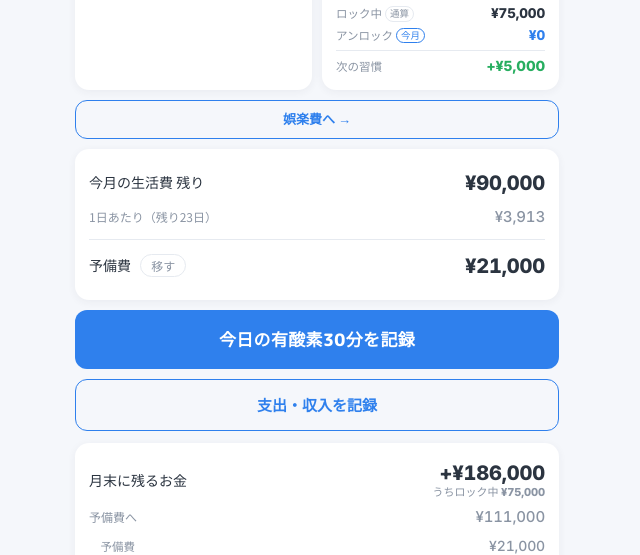
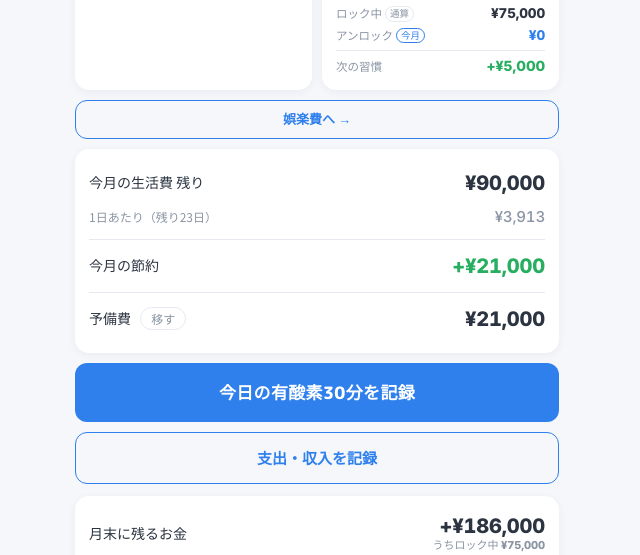
Before and after one commit to mshrmnj/asobilock, a plain HTML site: page index.html in a window 1280 px wide. Shown: the part 183-738 px from the top of the page, without its empty margins (323-963 px from the left). Drawn offline with Linux system fonts and the light colour scheme; a web font is replaced by a local one.

Commit message:
Add files via upload

```diff
--- a/index.html
+++ b/index.html
@@ -794,6 +794,7 @@ button,a,label,input,select,textarea,.c,.wrow{touch-action:manipulation}
   <div class="card rows">
     <div class="r"><span>今月の生活費 残り</span><b class="num" id="monthLife">¥0</b></div>
     <div class="r sub"><span id="monthLifeSub">1日あたり</span><b class="num" id="perDay">¥0</b></div>
+    <div class="r"><span>今月の節約</span><b class="num" id="mSave">¥0</b></div>
     <div class="r"><span>予備費 <button class="mini" id="openRes">移す</button></span><b class="num" id="resV">¥0</b></div>
   </div>
 
@@ -1148,6 +1149,8 @@ button,a,label,input,select,textarea,.c,.wrow{touch-action:manipulation}
     var now=new Date(), dim=new Date(now.getFullYear(),now.getMonth()+1,0).getDate(), rem=dim-now.getDate(), lifeBud=(+s.lifeDaily||0)*dim, ml=lifeBud-(c.monthLife||0);
     var me=$("monthLife"); me.textContent=yen(ml); me.classList.toggle("neg", ml<0);
     $("monthLifeSub").textContent = rem<=0 ? "今月は今日まで" : "1日あたり（残り"+rem+"日）";
+    var ms0=(function(){ var tt=todayIso(), f=dayNum(tt.slice(0,8)+"01"), sum=0; savingSeries().forEach(function(x){ if (x.d>=f) sum+=x.v; }); return Math.round(sum); })();
+    var mse=$("mSave"); mse.textContent=(ms0>0?"+":ms0<0?"−":"")+yen(Math.abs(ms0)); mse.classList.toggle("pos", ms0>0); mse.classList.toggle("neg", ms0<0);
     var pd=$("perDay"); pd.textContent = rem<=0 ? "—" : yen(Math.floor(ml/rem)); pd.classList.toggle("neg", ml<0);
     var lifeRest=rem*(+s.lifeDaily||0), A=Math.round(c.S+lifeRest+c.U), Rn=Math.round(c.R), Lk=Math.round(c.L);
     var nextR=Rn+Math.max(A,0), tot=Rn+A+Lk;
@@ -1461,7 +1464,7 @@ button,a,label,input,select,textarea,.c,.wrow{touch-action:manipulation}
     store.saveSettings(s); state.settings=s; closeSheets(); render(); toast("保存しました",true);
   };
 
-  var APP_VERSION="1.3.3";
+  var APP_VERSION="1.3.4";
   /* ---------- rare unlock ---------- */
   var RARE=[
     {k:"kami",n:"神",p:1/16384,lab:"1/16384",col:"linear-gradient(135deg,#FF4D4D,#FFC93C,#5BFF8A,#3BC8FF,#B05BFF)",solid:"#B05BFF",t:"GOD UNLOCK"},
```
